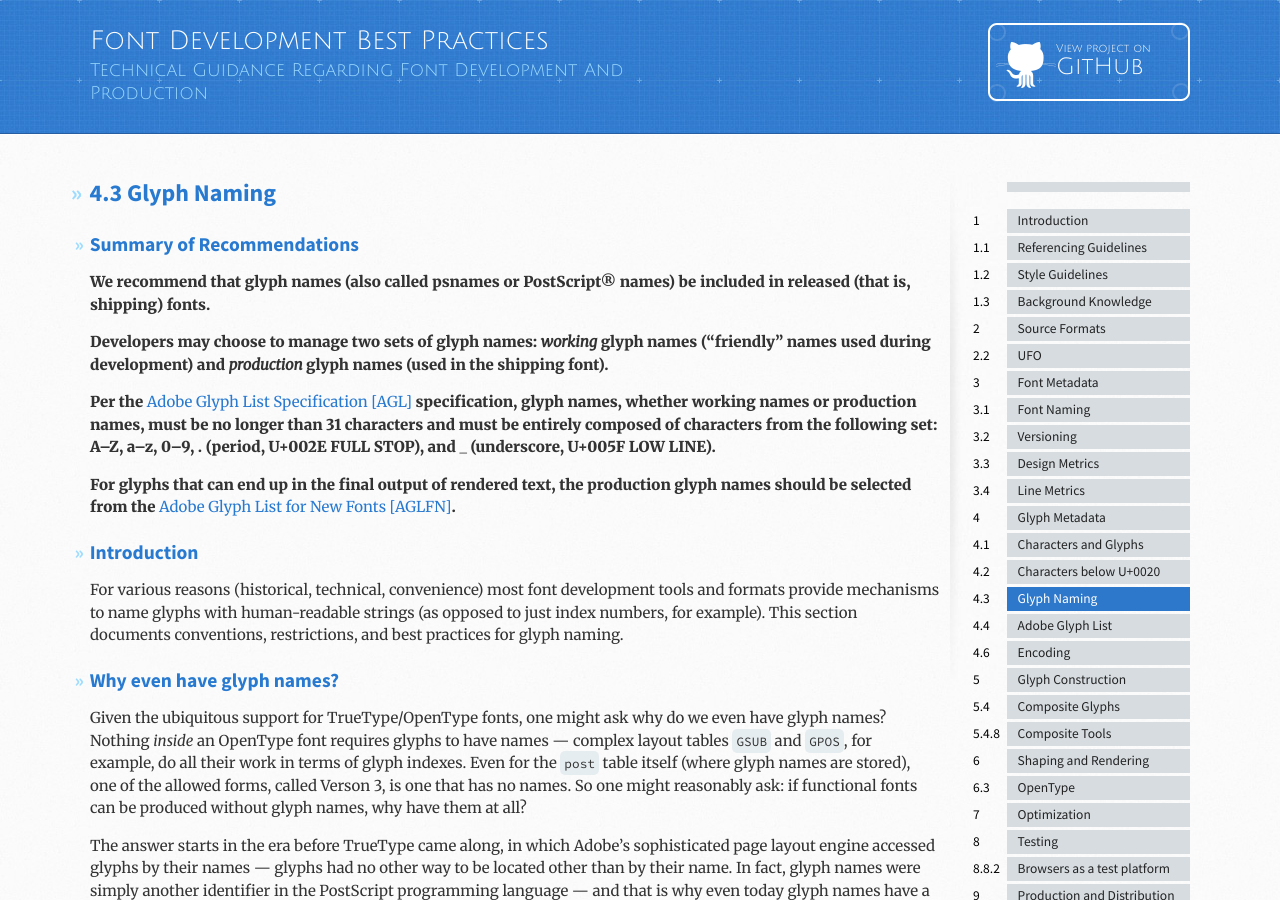
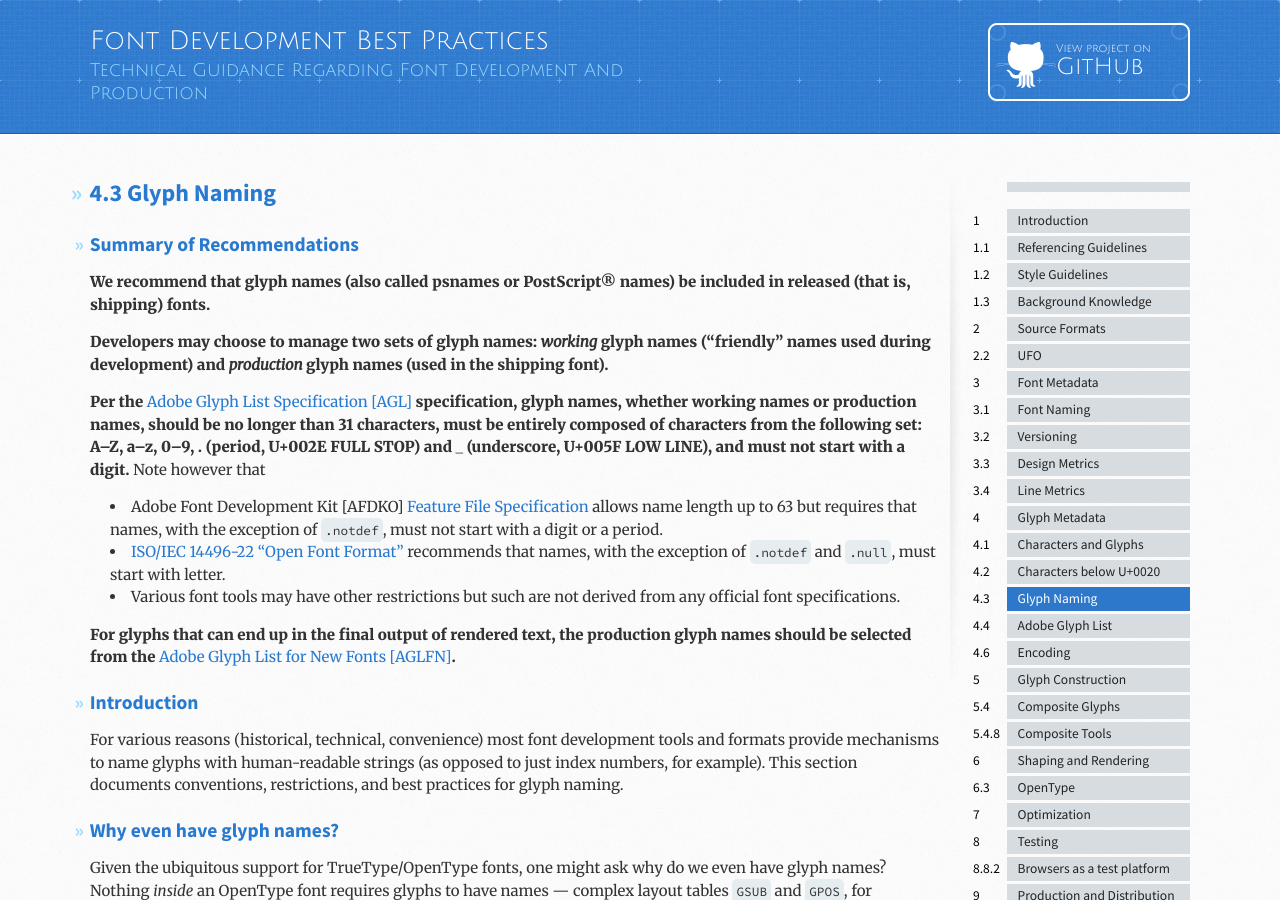
Before and after one commit to silnrsi/FDBP, a Jekyll site: the page built from en-US/Glyph_Naming.md, in a window 1280 px wide and 900 px high. Built offline with Jekyll 4.4.1, drawn with Linux system fonts in a browser that asks for light colours.

Commit message:
Additional details, and references, for glyph naming restrictions.

```diff
--- a/en-US/Glyph_Naming.md
+++ b/en-US/Glyph_Naming.md
@@ -11,7 +11,10 @@ title: Glyph Naming
 
 **Developers may choose to manage two sets of glyph names: *working* glyph names ("friendly" names used during development) and *production* glyph names (used in the shipping font).**
 
-**Per the [Adobe Glyph List Specification \[AGL\]][AGL] specification, glyph names, whether working names or production names, must be no longer than 31 characters and must be entirely composed of characters from the following set: A–Z, a–z, 0–9, . (period, U+002E FULL STOP), and _ (underscore, U+005F LOW LINE).**
+**Per the [Adobe Glyph List Specification \[AGL\]][AGL] specification, glyph names, whether working names or production names, should be no longer than 31 characters, must be entirely composed of characters from the following set: A–Z, a–z, 0–9, . (period, U+002E FULL STOP) and _ (underscore, U+005F LOW LINE), and must not start with a digit.** Note however that
+- Adobe Font Development Kit \[AFDKO\] [Feature File Specification][FEA] allows name length up to 63 but requires that names, with the exception of `.notdef`, must not start with a digit or a period.
+- [ISO/IEC 14496-22 "Open Font Format"][OFF] recommends that names, with the exception of `.notdef` and `.null`, must start with letter.
+- Various font tools may have other restrictions but such are not derived from any official font specifications.
 
 **For glyphs that can end up in the final output of rendered text, the production glyph names should be selected from the [Adobe Glyph List for New Fonts \[AGLFN\]][AGLFN].**
 
```
Also changed, not shown: other parts of en-US/Glyph_Naming.md (+2 -0 lines).
